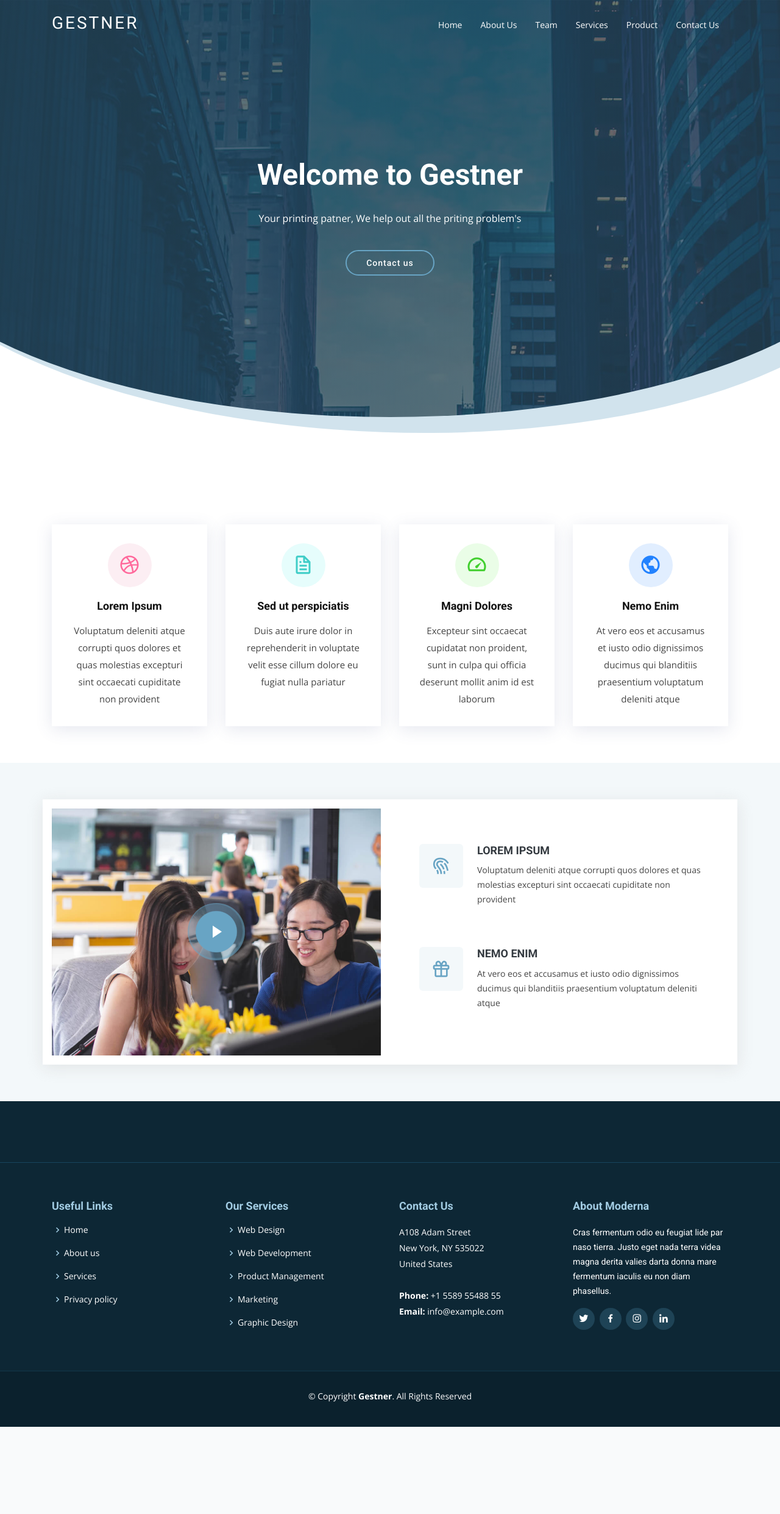
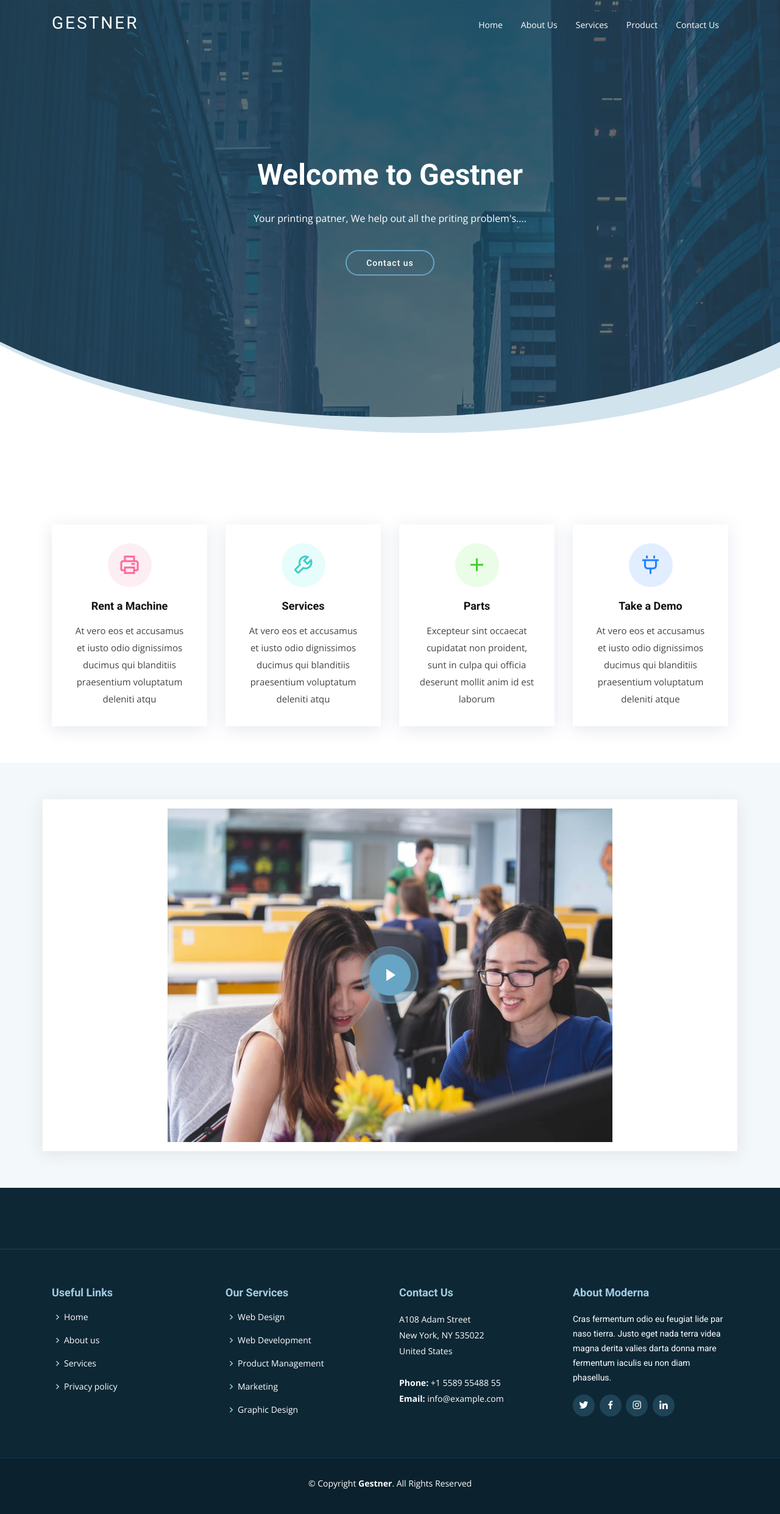
Before and after one commit to priince938/gestnur, a Django app: page / in a window 1280 px wide. Shown: the whole page at 61% size. Before the commit the page ends 2340 px from the top, so only its background shows below. Run offline with Django 3.2, Linux system fonts and the light colour scheme; some libraries are stand-ins or nearby versions.

Commit message:
some changes in text

```diff
--- a/gestnur/main/templates/main/base.html
+++ b/gestnur/main/templates/main/base.html
@@ -46,7 +46,7 @@
                 <ul>
                     <li ><a href="{{'/'}}">Home</a></li>
                     <li><a href="{{ 'about' }}">About Us</a></li>
-                    <li><a href="{{ 'team' }}">Team</a></li>
+                    <!--<li><a href="{{ 'team' }}">Team</a></li>-->
                     <li><a href="{{ 'service'}}">Services</a></li>
                     <li><a href="{{ 'product' }}">Product</a></li>
 
--- a/gestnur/main/templates/main/base2.html
+++ b/gestnur/main/templates/main/base2.html
@@ -46,7 +46,7 @@
                 <ul>
                     <li ><a href="{{'/'}}">Home</a></li>
                     <li><a href="{{ 'about' }}">About Us</a></li>
-                     <li><a href="{{ 'team' }}">Team</a></li>
+                     <!--<li><a href="{{ 'team' }}">Team</a></li>-->
                     <li><a href="{{ 'service'}}">Services</a></li>
                     <li><a href="{{ 'product' }}">Product</a></li>
 
--- a/gestnur/main/templates/main/index.html
+++ b/gestnur/main/templates/main/index.html
@@ -12,8 +12,8 @@
             <div class="carousel-item active">
                 <div class="carousel-container">
                     <h2 class="animate__animated animate__fadeInDown">Welcome to <span>Gestner</span></h2>
-                    <p class="animate__animated animate__fadeInUp">Your printing patner, We help out all the priting problem's</p>
-                    <a href="contact.html" class="btn-get-started animate__animated animate__fadeInUp">Contact us</a>
+                    <p class="animate__animated animate__fadeInUp">Your printing patner, We help out all the priting problem's....</p>
+                    <a href="{{ 'contact' }}" class="btn-get-started animate__animated animate__fadeInUp">Contact us</a>
                 </div>
             </div>
 
@@ -32,32 +32,32 @@
                 <div class="row">
                     <div class="col-md-6 col-lg-3 d-flex align-items-stretch" data-aos="fade-up">
                         <div class="icon-box icon-box-pink">
-                            <div class="icon"><i class="bx bxl-dribbble"></i></div>
-                            <h4 class="title"><a href="">Lorem Ipsum</a></h4>
-                            <p class="description">Voluptatum deleniti atque corrupti quos dolores et quas molestias excepturi sint occaecati cupiditate non provident</p>
+                           <div class="icon"><i class="bx bx-printer"></i></div>
+                            <h4 class="title"><a href=""> Rent a Machine</a></h4>
+                            <p class="description">At vero eos et accusamus et iusto odio dignissimos ducimus qui blanditiis praesentium voluptatum deleniti atqu</p>
                         </div>
                     </div>
 
                     <div class="col-md-6 col-lg-3 d-flex align-items-stretch" data-aos="fade-up" data-aos-delay="100">
                         <div class="icon-box icon-box-cyan">
-                            <div class="icon"><i class="bx bx-file"></i></div>
-                            <h4 class="title"><a href="">Sed ut perspiciatis</a></h4>
-                            <p class="description">Duis aute irure dolor in reprehenderit in voluptate velit esse cillum dolore eu fugiat nulla pariatur</p>
+                            <div class="icon"><i class="bx bx-wrench "></i></div>
+                            <h4 class="title"><a href="">Services</a></h4>
+                            <p class="description">At vero eos et accusamus et iusto odio dignissimos ducimus qui blanditiis praesentium voluptatum deleniti atqu</p>
                         </div>
                     </div>
 
                     <div class="col-md-6 col-lg-3 d-flex align-items-stretch" data-aos="fade-up" data-aos-delay="200">
                         <div class="icon-box icon-box-green">
-                            <div class="icon"><i class="bx bx-tachometer"></i></div>
-                            <h4 class="title"><a href="">Magni Dolores</a></h4>
+                            <div class="icon"><i class="bx bx-plus"></i></div>
+                            <h4 class="title"><a href="">Parts</a></h4>
                             <p class="description">Excepteur sint occaecat cupidatat non proident, sunt in culpa qui officia deserunt mollit anim id est laborum</p>
                         </div>
                     </div>
 
                     <div class="col-md-6 col-lg-3 d-flex align-items-stretch" data-aos="fade-up" data-aos-delay="200">
                         <div class="icon-box icon-box-blue">
-                            <div class="icon"><i class="bx bx-world"></i></div>
-                            <h4 class="title"><a href="">Nemo Enim</a></h4>
+                            <div class="icon"><i class="bx bx-plug"></i></div>
+                            <h4 class="title"><a href="">Take a Demo</a></h4>
                             <p class="description">At vero eos et accusamus et iusto odio dignissimos ducimus qui blanditiis praesentium voluptatum deleniti atque</p>
                         </div>
                     </div>
@@ -72,13 +72,13 @@
         <section class="why-us section-bg" data-aos="fade-up" date-aos-delay="200">
             <div class="container">
 
-                <div class="row">
-                    <div class="col-lg-6 video-box">
-                        <img src="{% static 'assets/img/why-us.jpg' %}" class="img-fluid" alt="">
+                <div class="row" >
+                    <div class="col-lg-8 video-box" style="margin: auto;">
+                        <img src="{% static 'assets/img/why-us.jpg' %}" class="img-fluid" alt="" >
                         <a href="https://www.youtube.com/watch?v=jDDaplaOz7Q" class="venobox play-btn mb-4" data-vbtype="video" data-autoplay="true"></a>
                     </div>
 
-                    <div class="col-lg-6 d-flex flex-column justify-content-center p-5">
+                    <!--<div class="col-lg-6 d-flex flex-column justify-content-center p-5">
 
                         <div class="icon-box">
                             <div class="icon"><i class="bx bx-fingerprint"></i></div>
@@ -92,7 +92,7 @@
                             <p class="description">At vero eos et accusamus et iusto odio dignissimos ducimus qui blanditiis praesentium voluptatum deleniti atque</p>
                         </div>
 
-                    </div>
+                    </div>--!>
                 </div>
 
             </div>
```
Also changed, not shown: gestnur/main/templates/main/services.html (+12 -10 lines), gestnur/db.sqlite3, gestnur/main/static/assets/img/main.jpg (added).
